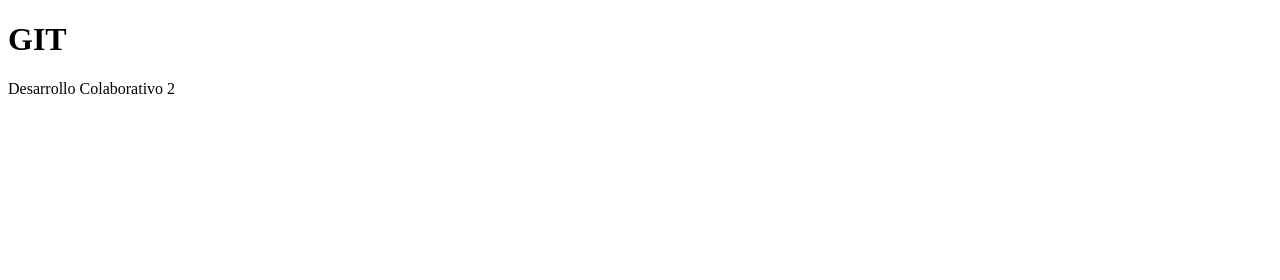
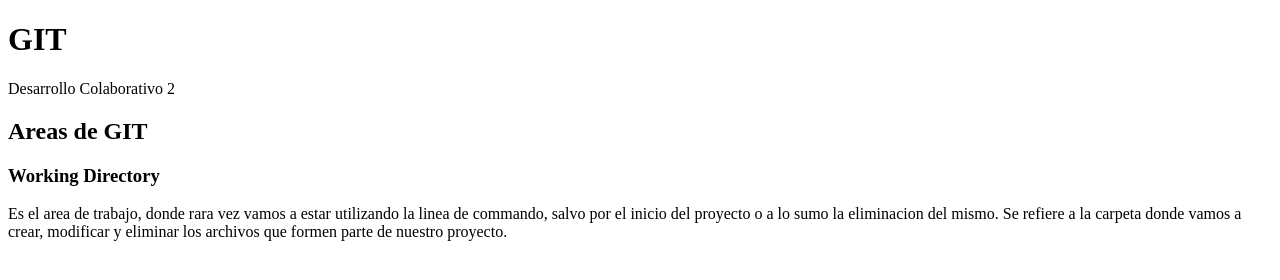
Before and after one commit to mpreiti/Prueba, a plain HTML site: page index.html in a window 1280 px wide. Drawn offline with Linux system fonts and the light colour scheme.

Commit message:
Working Directory

```diff
--- a/index.html
+++ b/index.html
@@ -12,5 +12,16 @@
             <h1>GIT</h1>
             <p>Desarrollo Colaborativo 2</p>
         </header>
+        <section>
+                <h2>Areas de GIT</h2>
+                <article>
+                    <h3>Working Directory</h3>
+                    <p>
+                        Es el area de trabajo, donde rara vez vamos a estar utilizando la linea de commando, salvo
+                        por el inicio del proyecto o a lo sumo la eliminacion del mismo. Se refiere a la carpeta
+                        donde vamos a crear, modificar y eliminar los archivos que formen parte de nuestro proyecto.
+                    </p>
+                </article>
+        </section>
     </body>
 </html>
```
